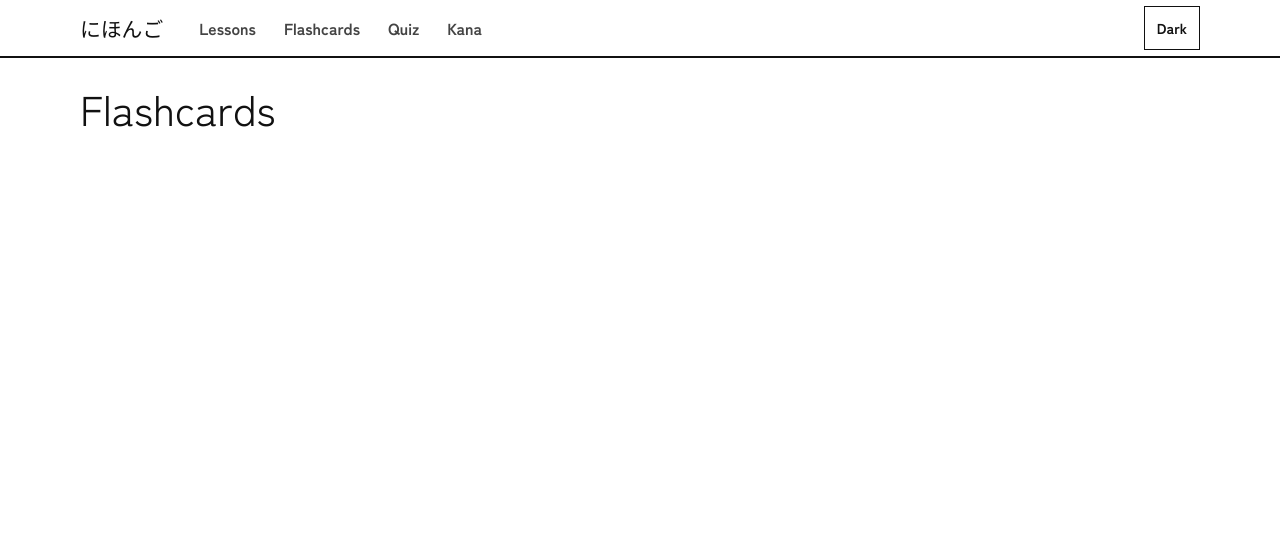
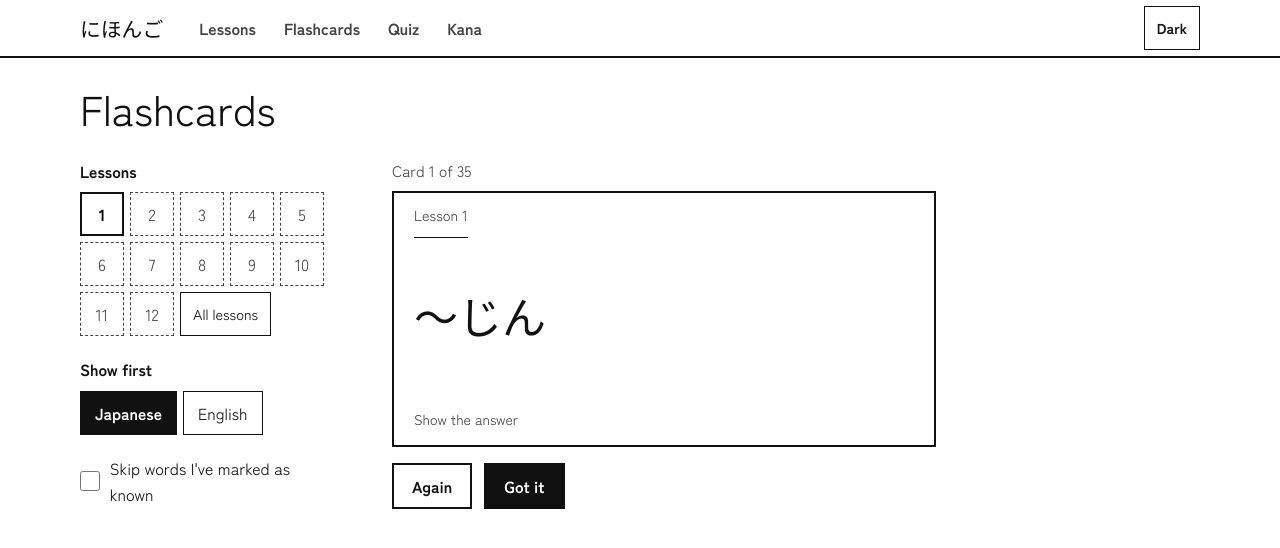
Before and after one commit to kiiyokami/nihongo-notes, a SvelteKit app: page /flashcards in a window 1280 px wide. Shown: the top 548 px of the page. Built offline with nearby package versions, Linux system fonts and the light colour scheme; a web font is replaced by a local one.

Commit message:
Flashcards

```diff
--- a/src/routes/flashcards/+page.svelte
+++ b/src/routes/flashcards/+page.svelte
@@ -1,2 +1,258 @@
+<script lang="ts">
+	import { tick } from 'svelte';
+	import { lessons, vocab } from '$lib/content';
+	import { app, save, setKnown, forget } from '$lib/state/app.svelte';
+	import { buildDeck, putBack, roundResult, type Card } from '$lib/study/deck';
+	import { lessonsText } from '$lib/study/text';
+	import LessonPicker from '$lib/ui/LessonPicker.svelte';
+	import Segmented from '$lib/ui/Segmented.svelte';
+	import Speak from '$lib/ui/Speak.svelte';
+	import Markup from '$lib/ui/Markup.svelte';
+
+	let picked = $state<number[]>([]);
+	let dir = $state<'jp' | 'en'>('jp');
+	let skipKnown = $state(false);
+	let deck = $state<Card[]>([]);
+	let i = $state(0);
+	let flipped = $state(false);
+	let started = $state(false);
+	let stageEl = $state<HTMLElement>();
+
+	const known = $derived(new Set(app.known));
+	const which = $derived(lessonsText(picked, lessons.length));
+	const card = $derived(deck[i]);
+	const anyWords = $derived(vocab.some((v) => picked.includes(v.n)));
+	const result = $derived(roundResult(deck, known));
+	const jpShown = $derived((dir === 'jp') !== flipped);
+
+	$effect(() => {
+		if (!app.ready || started) return;
+		picked = app.cards.lessons.length ? [...app.cards.lessons] : [app.lastLesson];
+		dir = app.cards.dir;
+		skipKnown = app.cards.skipKnown;
+		rebuild();
+		started = true;
+	});
+
+	function persist() {
+		app.cards = { dir, skipKnown, lessons: [...picked] };
+		save('cards');
+	}
+	function rebuild() {
+		deck = buildDeck(vocab, new Set(picked), skipKnown ? known : null);
+		i = 0;
+		flipped = false;
+	}
+	// keep keyboard users on the card after it changes
+	async function keepFocus(had: boolean) {
+		if (!had) return;
+		await tick();
+		(stageEl?.querySelector<HTMLElement>('.card') ?? stageEl?.querySelector<HTMLElement>('button'))?.focus();
+	}
+	const focusInStage = () => !!stageEl?.contains(document.activeElement);
+	function flip() {
+		const had = focusInStage();
+		flipped = !flipped;
+		keepFocus(had);
+	}
+	function mark(ok: boolean) {
+		const had = focusInStage();
+		setKnown(card.jp, ok);
+		if (!ok) deck = putBack(deck, i);
+		i++;
+		flipped = false;
+		keepFocus(had);
+	}
+	function setSkip(on: boolean) {
+		skipKnown = on;
+		persist();
+		rebuild();
+	}
+	function onkey(e: KeyboardEvent) {
+		const t = e.target as HTMLElement;
+		if (e.altKey || e.ctrlKey || e.metaKey || !card || t.closest('input, select, textarea')) return;
+		const free = t === document.body || t.id === 'main';
+		if (e.key === ' ' && free) {
+			e.preventDefault();
+			flip();
+		} else if ((e.key === 'ArrowRight' || e.key === 'ArrowLeft') && (free || stageEl?.contains(t))) {
+			e.preventDefault();
+			mark(e.key === 'ArrowRight');
+		}
+	}
+</script>
+
+<svelte:window onkeydown={onkey} />
 <svelte:head><title>Flashcards · Nihongo Notes</title></svelte:head>
-<h1>Flashcards</h1>
+
+<div class="split">
+	<h1 class="view-title">Flashcards</h1>
+
+	<section class="stage" bind:this={stageEl} aria-label="Cards">
+		{#if !started}
+			<p class="status">Getting your cards ready…</p>
+		{:else if !deck.length}
+			<div class="status">
+				{#if anyWords}
+					<p>Every word in {which} is marked as known.</p>
+					<div class="actions">
+						<button type="button" class="btn" id="include-known" onclick={() => setSkip(false)}>Include known words</button>
+						<button
+							type="button"
+							class="btn outline"
+							id="forget"
+							onclick={() => {
+								forget(vocab.filter((v) => picked.includes(v.n)).map((v) => v.jp));
+								rebuild();
+							}}>Forget the marks for {which}</button
+						>
+					</div>
+				{:else}
+					<p>There are no words in {which} yet.</p>
+				{/if}
+			</div>
+		{:else if i >= deck.length}
+			<div class="status">
+				<p class="meta">Round finished</p>
+				<p>You marked {result.known} of {result.total} words as known.</p>
+				<div class="actions">
+					<button type="button" class="btn" onclick={rebuild}>Go through again</button>
+					{#if result.known < result.total}
+						<button type="button" class="btn outline" onclick={() => setSkip(true)}>Only the {result.total - result.known} not known yet</button>
+					{/if}
+				</div>
+			</div>
+		{:else}
+			<p class="meta">Card {i + 1} of {deck.length}</p>
+			<button type="button" class="card" onclick={flip}>
+				<span class="head"><span>Lesson {card.n}</span><span>{known.has(card.jp) ? 'marked known' : ''}</span></span>
+				<!-- keyed on the flip, so the answer pops in each time it is revealed -->
+				{#key flipped}<span class="face" class:pop={flipped}>
+					{#if jpShown}
+						<span class="big" lang="ja">{card.jp}</span>
+						{#if flipped}<span class="small"><Markup text={card.en} /></span>{/if}
+					{:else}
+						<span class="big en"><Markup text={card.en} /></span>
+						{#if flipped}<span class="small" lang="ja">{card.jp}</span>{/if}
+					{/if}
+				</span>{/key}
+				<span class="hint">{flipped ? 'Hide the answer' : 'Show the answer'}</span>
+			</button>
+			<div class="actions">
+				<button type="button" class="btn outline" id="again" onclick={() => mark(false)}>Again</button>
+				<button type="button" class="btn" id="got-it" onclick={() => mark(true)}>Got it</button>
+				{#if jpShown || flipped}<Speak text={card.jp} />{/if}
+			</div>
+			<p class="keys">Space shows the answer · ← again · → got it</p>
+		{/if}
+	</section>
+
+	<div class="setup">
+		{#if started}
+			<LessonPicker
+				bind:picked
+				current={app.lastLesson}
+				onchange={() => {
+					persist();
+					rebuild();
+				}}
+			/>
+			<Segmented
+				legend="Show first"
+				name="dir"
+				options={[
+					{ value: 'jp', label: 'Japanese' },
+					{ value: 'en', label: 'English' }
+				]}
+				bind:value={dir}
+				onchange={() => {
+					persist();
+					flipped = false;
+				}}
+			/>
+			<label class="check"><input type="checkbox" checked={skipKnown} onchange={(e) => setSkip(e.currentTarget.checked)} /> Skip words I've marked as known</label>
+		{/if}
+	</div>
+</div>
+
+<style>
+	@media (min-width: 1000px) {
+		.stage {
+			grid-column: 2;
+			grid-row: 2;
+		}
+		.setup {
+			grid-column: 1;
+			grid-row: 2;
+		}
+	}
+	.card {
+		width: 100%;
+		max-width: 34rem;
+		min-height: 16rem;
+		margin-top: 8px;
+		display: flex;
+		flex-direction: column;
+		padding: 0 20px 14px;
+		background: var(--paper);
+		border: 2px solid var(--ink);
+		text-align: center;
+	}
+	.head {
+		display: flex;
+		justify-content: space-between;
+		padding: 10px 0;
+		border-bottom: 1px solid var(--ink);
+		color: var(--soft);
+		font-size: 0.9rem;
+	}
+	.face {
+		flex: 1;
+		display: flex;
+		flex-direction: column;
+		align-items: center;
+		justify-content: center;
+		gap: 6px;
+		padding: 20px 0;
+	}
+	.pop {
+		animation: pop 0.18s ease-out;
+	}
+	@keyframes pop {
+		from {
+			transform: scale(0.92);
+			opacity: 0.4;
+		}
+	}
+	.big {
+		font-size: clamp(1.9rem, 1.4rem + 3vw, 2.75rem);
+		line-height: 1.3;
+		overflow-wrap: anywhere;
+	}
+	.big.en {
+		font-size: clamp(1.4rem, 1.2rem + 1.5vw, 1.9rem);
+	}
+	.small {
+		color: var(--soft);
+	}
+	.hint {
+		color: var(--soft);
+		font-size: 0.88rem;
+	}
+	.actions {
+		align-items: center;
+	}
+	.keys {
+		margin: 12px 0 0;
+		color: var(--soft);
+		font-size: 0.85rem;
+	}
+	@media (hover: none) {
+		.keys {
+			display: none;
+		}
+	}
+	.status p {
+		margin: 0 0 8px;
+	}
+</style>
```
Also changed, not shown: 1 other file (tests, documents, lock files or other folders).
